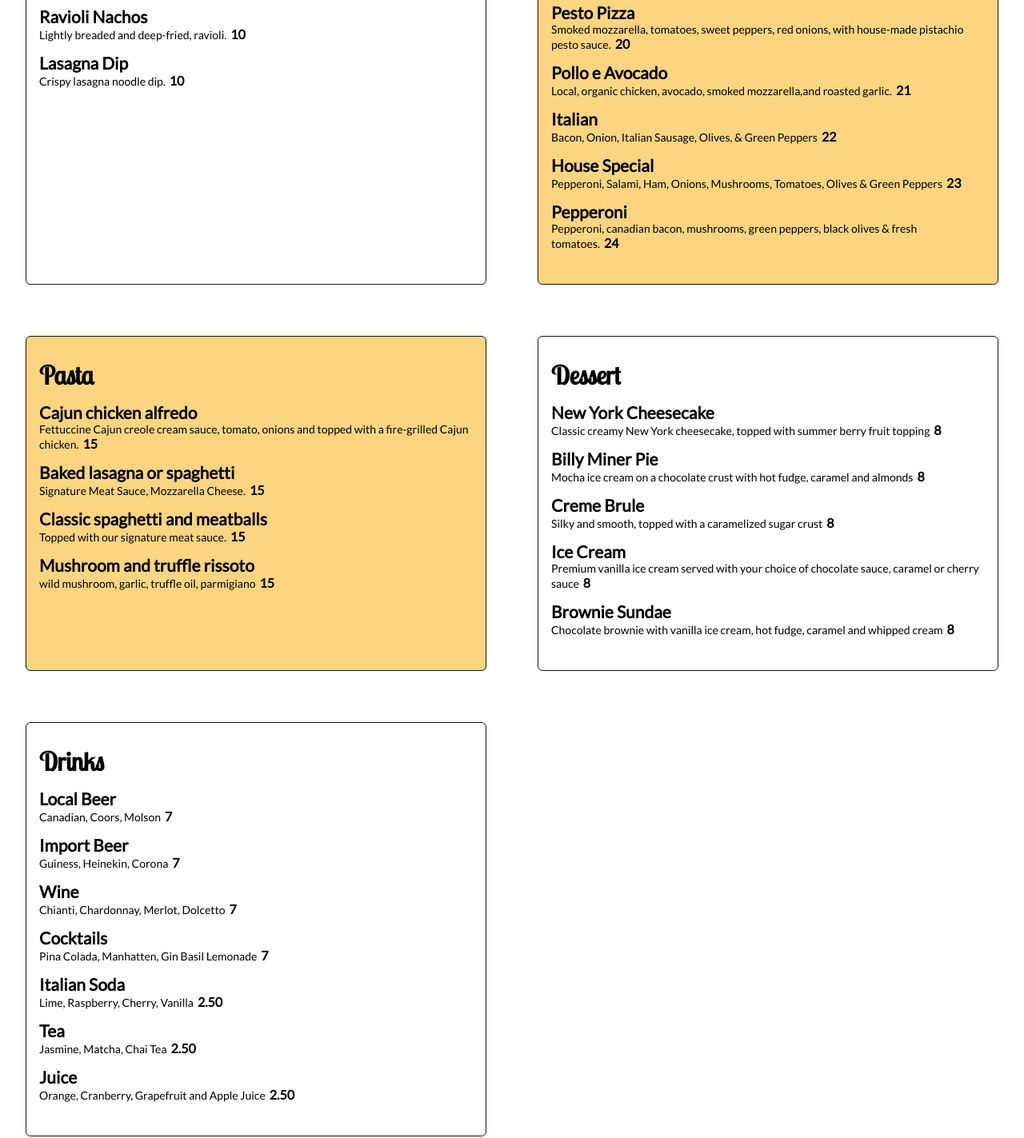
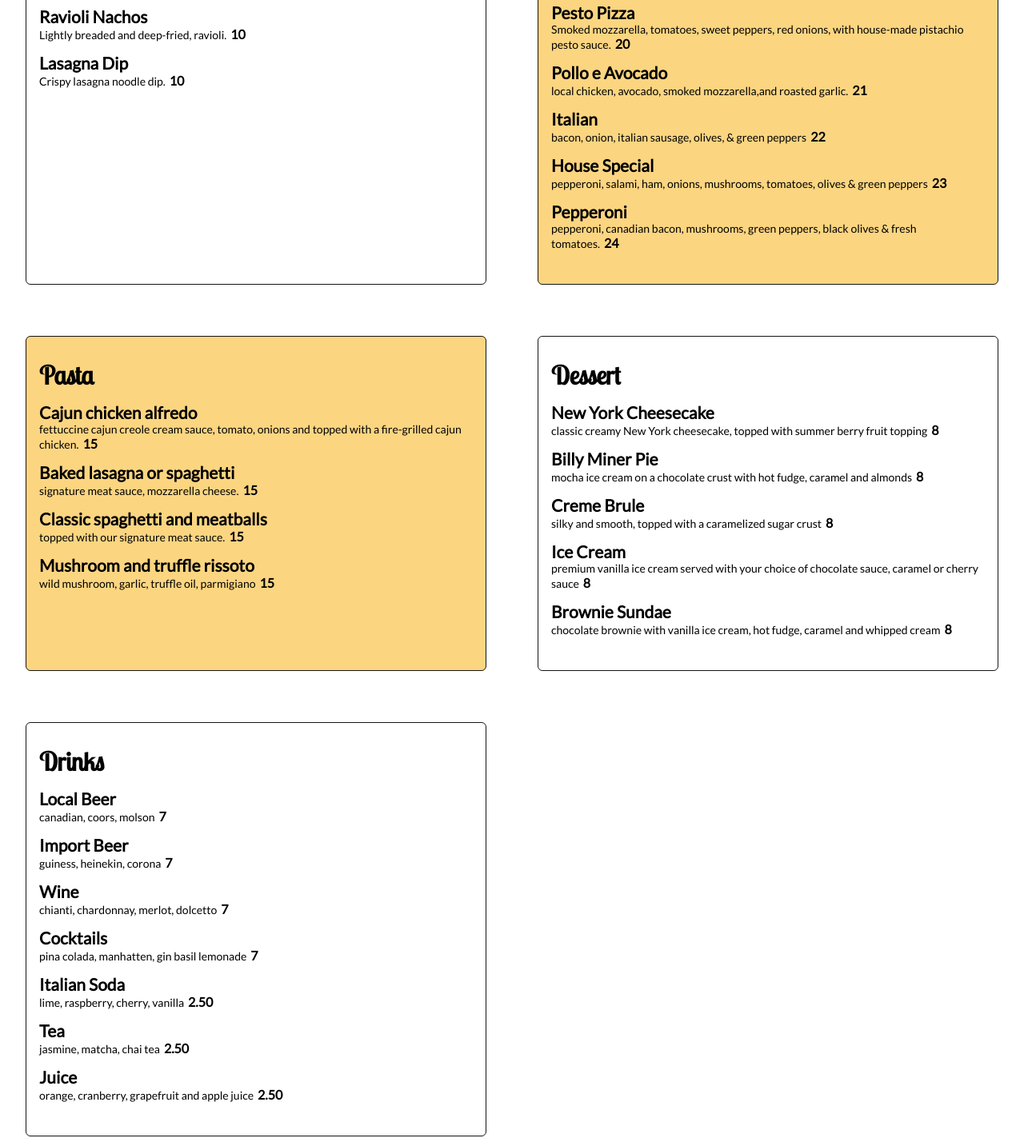
Before and after one commit to 8LZ8/pizza-project, a plain HTML site: page pages/menu.html in a window 1280 px wide. Shown: the part 852-2275 px from the top of the page at 80% size. Drawn offline with Linux system fonts and the light colour scheme.

Commit message:
Fix capital letters in menu

```diff
--- a/pages/menu.html
+++ b/pages/menu.html
@@ -88,26 +88,26 @@
                 <div class="itemMenu">
                     <h2>Pollo e Avocado</h2>
                     <p>
-                        Local, organic chicken, avocado, smoked mozzarella,and roasted garlic.<span class="priceMenu">21</span>
+                        local chicken, avocado, smoked mozzarella,and roasted garlic.<span class="priceMenu">21</span>
 
                     </p>
                 </div>
                 <div class="itemMenu">
                     <h2>Italian</h2>
                     <p>
-                        Bacon, Onion, Italian Sausage, Olives, & Green Peppers<span class="priceMenu">22</span>
+                        bacon, onion, italian sausage, olives, & green peppers<span class="priceMenu">22</span>
                     </p>
                 </div>
                 <div class="itemMenu">
                     <h2>House Special</h2>
                     <p>
-                        Pepperoni, Salami, Ham, Onions, Mushrooms, Tomatoes, Olives & Green Peppers<span class="priceMenu">23</span>
+                        pepperoni, salami, ham, onions, mushrooms, tomatoes, olives & green peppers<span class="priceMenu">23</span>
                     </p>
                 </div>
                 <div class="itemMenu">
                     <h2>Pepperoni</h2>
                     <p>
-                        Pepperoni, canadian bacon, mushrooms, green peppers, black olives & fresh tomatoes.<span class="priceMenu">24</span>
+                        pepperoni, canadian bacon, mushrooms, green peppers, black olives & fresh tomatoes.<span class="priceMenu">24</span>
                     </p>
                 </div>
             </div>
@@ -116,19 +116,19 @@
                 <div class="itemMenu">
                     <h2>Cajun chicken alfredo</h2>
                     <p>
-                        Fettuccine Cajun creole cream sauce, tomato, onions and topped with a fire-grilled Cajun chicken.<span class="priceMenu">15</span>
+                        fettuccine cajun creole cream sauce, tomato, onions and topped with a fire-grilled cajun chicken.<span class="priceMenu">15</span>
                     </p>
                 </div>
                 <div class="itemMenu">
                     <h2>Baked lasagna or spaghetti</h2>
                     <p>
-                        Signature Meat Sauce, Mozzarella Cheese.<span class="priceMenu">15</span>
+                        signature meat sauce, mozzarella cheese.<span class="priceMenu">15</span>
                     </p>
                 </div>
                 <div class="itemMenu">
                     <h2>Classic spaghetti and meatballs</h2>
                     <p>
-                        Topped with our signature meat sauce.<span class="priceMenu">15</span>
+                        topped with our signature meat sauce.<span class="priceMenu">15</span>
                     </p>
                 </div>
                 <div class="itemMenu">
@@ -143,31 +143,31 @@
                 <div class="itemMenu">
                     <h2>New York Cheesecake</h2>
                     <p>
-                        Classic creamy New York cheesecake, topped with summer berry fruit topping<span class="priceMenu">8</span>
+                        classic creamy New York cheesecake, topped with summer berry fruit topping<span class="priceMenu">8</span>
                     </p>
                 </div>
                 <div class="itemMenu">
                     <h2>Billy Miner Pie</h2>
                     <p>
-                        Mocha ice cream on a chocolate crust with hot fudge, caramel and almonds<span class="priceMenu">8</span>
+                        mocha ice cream on a chocolate crust with hot fudge, caramel and almonds<span class="priceMenu">8</span>
                     </p>
                 </div>
                 <div class="itemMenu">
                     <h2>Creme Brule</h2>
                     <p>
-                        Silky and smooth, topped with a caramelized sugar crust<span class="priceMenu">8</span>
+                        silky and smooth, topped with a caramelized sugar crust<span class="priceMenu">8</span>
                     </p>
                 </div>
                 <div class="itemMenu">
                     <h2>Ice Cream</h2>
                     <p>
-                        Premium vanilla ice cream served with your choice of chocolate sauce, caramel or cherry sauce<span class="priceMenu">8</span>
+                        premium vanilla ice cream served with your choice of chocolate sauce, caramel or cherry sauce<span class="priceMenu">8</span>
                     </p>
                 </div>
                 <div class="itemMenu">
                     <h2>Brownie Sundae</h2>
                     <p>
-                        Chocolate brownie with vanilla ice cream, hot fudge, caramel and whipped cream<span class="priceMenu">8</span>
+                        chocolate brownie with vanilla ice cream, hot fudge, caramel and whipped cream<span class="priceMenu">8</span>
                     </p>
                 </div>
             </div>
@@ -176,43 +176,43 @@
                 <div class="itemMenu">
                     <h2>Local Beer</h2>
                     <p>
-                        Canadian, Coors, Molson<span class="priceMenu">7</span>
+                        canadian, coors, molson<span class="priceMenu">7</span>
                     </p>
                 </div>
                 <div class="itemMenu">
                     <h2>Import Beer</h2>
                     <p>
-                        Guiness, Heinekin, Corona<span class="priceMenu">7</span>
+                        guiness, heinekin, corona<span class="priceMenu">7</span>
                     </p>
                 </div>
                 <div class="itemMenu">
                     <h2>Wine</h2>
                     <p>
-                        Chianti, Chardonnay, Merlot, Dolcetto<span class="priceMenu">7</span>
+                        chianti, chardonnay, merlot, dolcetto<span class="priceMenu">7</span>
                     </p>
                 </div>
                 <div class="itemMenu">
                     <h2>Cocktails</h2>
                     <p>
-                        Pina Colada, Manhatten, Gin Basil Lemonade<span class="priceMenu">7</span>
+                        pina colada, manhatten, gin basil lemonade<span class="priceMenu">7</span>
                     </p>
                 </div>
                 <div class="itemMenu">
                     <h2>Italian Soda</h2>
                     <p>
-                        Lime, Raspberry, Cherry, Vanilla<span class="priceMenu">2.50</span>
+                        lime, raspberry, cherry, vanilla<span class="priceMenu">2.50</span>
                     </p>
                 </div>
                 <div class="itemMenu">
                     <h2>Tea</h2>
                     <p>
-                        Jasmine, Matcha, Chai Tea<span class="priceMenu">2.50</span>
+                        jasmine, matcha, chai tea<span class="priceMenu">2.50</span>
                     </p>
                 </div>
                 <div class="itemMenu">
                     <h2>Juice</h2>
                     <p>
-                        Orange, Cranberry, Grapefruit and Apple Juice<span class="priceMenu">2.50</span>
+                        orange, cranberry, grapefruit and apple juice<span class="priceMenu">2.50</span>
                     </p>
                 </div>
             </div>
```
Also changed, not shown: index.html (+1 -0 lines), pages/aboutus.html (+2 -2 lines).
